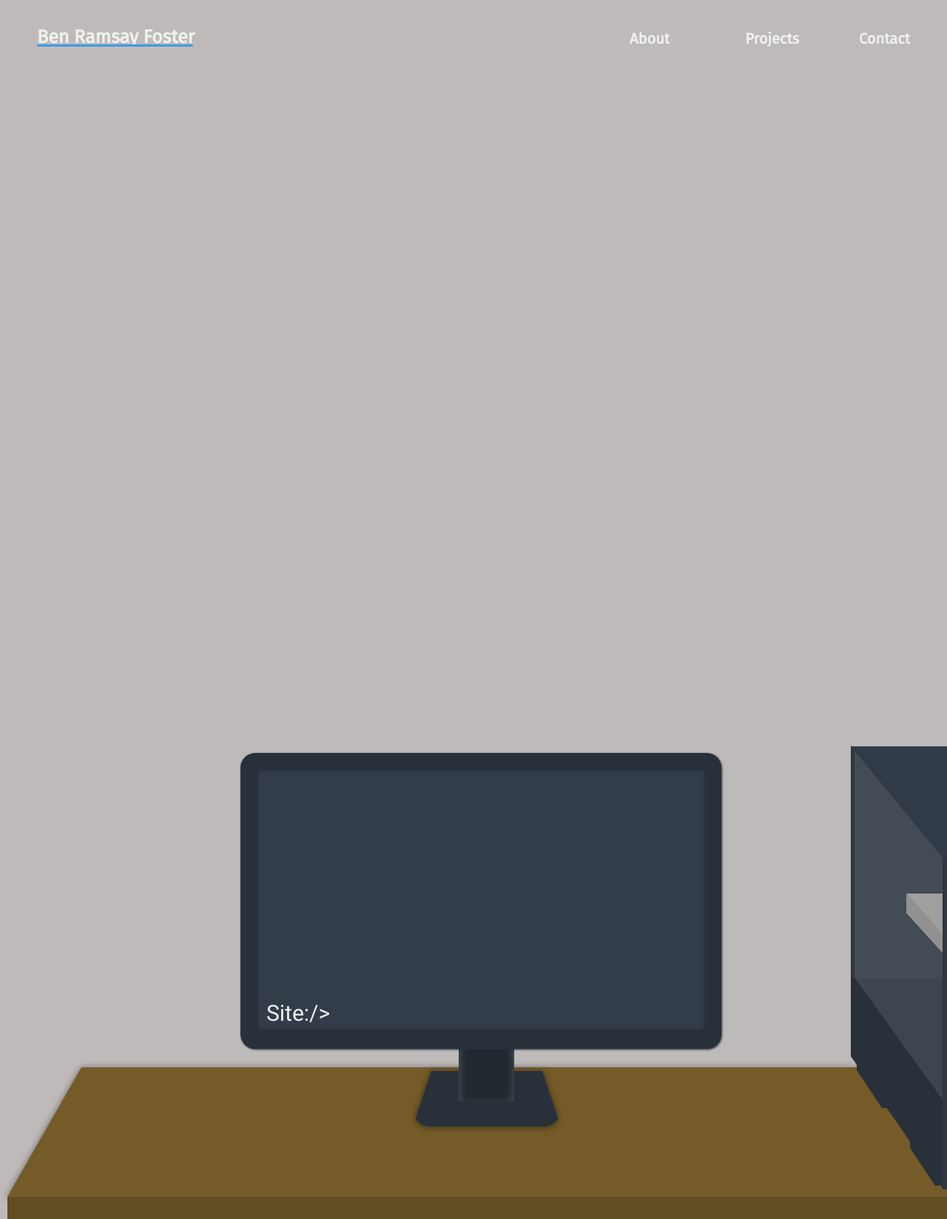
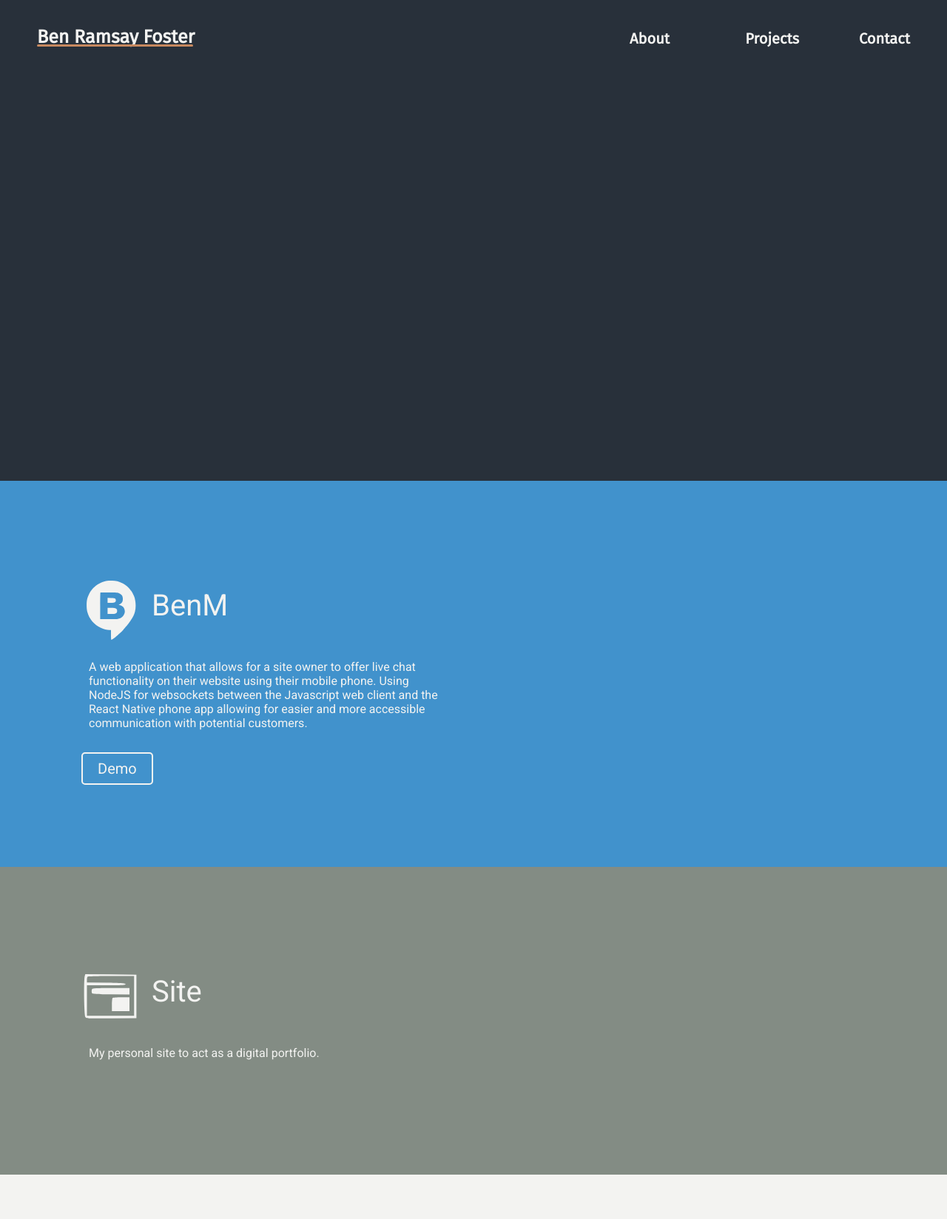
Before and after one commit to BenRF/Site, a PHP site: page /home.php in a window 1280 px wide. Shown: the whole page at 74% size. Run offline with PHP 8.4, Linux system fonts and the light colour scheme.

Commit message:
Continued work on redesign

```diff
--- a/home.php
+++ b/home.php
@@ -34,52 +34,58 @@
 			<div id="scroll" class="scroll underTitle"></div>
 		</div>
 		<div id="main" class="typingLock">
-			<?php
-				echo file_get_contents("./drawings/desk.php");
-			?>
 			<p id="cmd2" class="cmd"></p>
-		  <p id="cmd1" class="cmd">Site:/> <b id="bl" class="blink"> _</b></p>
-		</div>
-		<div id="about" class="aboutLock">
-			<div class="about">
-				<img class="self" src="./self.jpg"/>
-				<p class="about">
-					I am currently studying Computer science at the University of Essex and am just about to start my third and final year of the course.
-				</p>
-				<p class="about">
-					My main interest in coding comes from the enjoyment of finding solutions regardless of if it's getting a complex feature or creating a
-					clear design for a user to interact with.
-				</p>
-				<p class="about">
-					I believe that thanks to this I have been able to create a website that portrays my passion for design and my attention to detail while
-					sufficiently
-				</p>
-				<p class="about">
-					While my main focus is to finish my degree, I am always looking for and are more than welcome to opportunities that can help me gain more experience outside of university.
-				</p>
-			</div>
+		  <p id="cmd1" class="cmd"><b id="bl" class="blink"> _</b></p>
 		</div>
 		<div id="projects" class="projectLock">
 			<?php
-			$p = scandir("./projects");
-			$count = 0;
-			foreach ($p as $project) {
-				if ($count > 1) {
-					$col = file_get_contents("./projects/".$project."/col.txt");
-					echo '<a href="https://github.com/BenRF/BenM-app-">';
-					echo '<div class="card">';
-						echo '<div class="title">';
-							echo file_get_contents("./projects/".$project."/icon.svg");
-							echo '<p class="projectTitle" style="color: '.$col.'">'.$project.'</p>';
-						echo '</div>';
-						echo '<img src="./projects/'.$project.'/base.jpg" class="card"/>';
-						echo '<p class="projectDesc">'. file_get_contents("./projects/".$project."/desc.txt") .'</p>';
-					echo '</div>';
-					echo '</a>';
-				}
-				$count = $count + 1;
-			}
+			// $p = scandir("./projects");
+			// $count = 0;
+			// foreach ($p as $project) {
+			// 	if ($count > 1) {
+			// 		$col = file_get_contents("./projects/".$project."/col.txt");
+			// 		echo '<a href="https://github.com/BenRF/BenM-app-">';
+			// 		echo '<div class="card">';
+			// 			echo '<div class="title">';
+			// 				echo file_get_contents("./projects/".$project."/icon.svg");
+			// 				echo '<p class="projectTitle" style="color: '.$col.'">'.$project.'</p>';
+			// 			echo '</div>';
+			// 			echo '<img src="./projects/'.$project.'/base.jpg" class="card"/>';
+			// 			echo '<p class="projectDesc">'. file_get_contents("./projects/".$project."/desc.txt") .'</p>';
+			// 		echo '</div>';
+			// 		echo '</a>';
+			// 	}
+			// 	$count = $count + 1;
+			// }
 			?>
+			<div class="project" style="background: #4192cc;">
+				<div class="icon">
+					<?php
+						echo file_get_contents("./projects/BenM (client)/icon.svg");
+					?>
+				</div>
+				<p class="projectTitle">BenM</p>
+				<p class="projectDescription">
+					A web application that allows for a site owner to offer live chat functionality on their website using their mobile phone. Using NodeJS for websockets between the
+					Javascript web client and the React Native phone app allowing for easier and more accessible communication with potential customers.
+				</p>
+				<div class="projectLinks">
+					<div class="projectLink">
+						<p class="projectButtonTag">Demo</p>
+					</div>
+				</div>
+			</div>
+			<div class="project" style="background: #838c84;">
+				<div class="icon">
+					<?php
+						echo file_get_contents("./projects/website/icon.svg");
+					?>
+				</div>
+				<p class="projectTitle">Site</p>
+				<p class="projectDescription">
+					My personal site to act as a digital portfolio.
+				</p>
+			</div>
 		</div>
 		<div id="contact" class="contactLock">
 			<div id="benMApp" class="benM">
--- a/stuff.js
+++ b/stuff.js
@@ -27,7 +27,7 @@ function scrollCheck() {
 	}
 	var height = window.innerWidth;
 	var s = document.getElementById("scroll");
-	var scrolled = document.body.scrollLeft + 50;
+	var scrolled = document.body.scrollTop + 50;
 	var step1 = height * 0.95;
 	var step2 = height * 1.95;
 	var step3 = height * 2.95;
@@ -66,8 +66,6 @@ function start() {
 	function update() {
 		clearInterval(message);
 		var script = [
-			["Site:/> cd scripts",3,0,""],
-			["Site:/scripts> greeting.exe",4,1,"Site:/scripts>"],
 			["Hey",2,0,""],
 			["Hey, welcome to my site",4,0,""],
 			["This is a site about Ben",3.5,0,""],
@@ -78,13 +76,6 @@ function start() {
 			["It tells you how to get in touch",4,0,""],
 			["So feel free to read in awe",3.3,0,""],
 			["So feel free to look around",8,0,""],
-			//["Site:/scripts> mysql -u root -p",9,1,"Site:/scripts>"],
-			//["Enter password: pa$$word",3,1,"Enter password:"],
-			//["mysql> use BenRF;",3,1,"mysql>"],
-			//["mysql> SELECT count(languages) FROM skills;",6,1,"mysql>"],
-			//["Count(languages) 10",3,1,"Count(languages)"],
-			//["mysql> quit;",3,1,"mysql>"],
-			["Site:/scripts> cd ..",15,1,"Site:/scripts>"],
 		];
 		if (script[position][2] === 1) {
 			//delete the blinker
--- a/styles.css
+++ b/styles.css
@@ -2,7 +2,7 @@ html {
 	scroll-behavior: smooth;
 }
 body {
-	background: #bfbaba;
+	background: #f3f3f1;
 	margin: 0px;
 	font-family: 'Roboto', sans-serif;
 }
@@ -29,7 +29,7 @@ div.detached {
 }
 div.scroll {
 	border-style: solid;
-	border-color: #389deb;
+	border-color: #c8895f;
 	border-width: 0px 0px 3px 0px;
 	position: absolute;
 	border-radius: 2px;
@@ -60,10 +60,12 @@ div.underContact {
 }
 div.typingLock {
 	position: absolute;
-	height: 100%;
+	height: 650px;
 	width: 100%;
 	top: 0px;
 	left: 0px;
+	background: #28303a;
+	text-align: center;
 }
 div.aboutLock {
 	padding-top: 100px;
@@ -83,19 +85,17 @@ div.about {
 	padding-left: 2%;
 }
 div.projectLock {
-	padding-top: 110px;
+	top: 650px;
+	left: 0%;
+	width: 100%;
 	position: absolute;
-	top: 0%;
-	left: 200%;
-	width: 99%;
-	height: 93%;
-	padding-right: 0.5%;
+	background: #d1d1cf;
 }
 div.contactLock {
 	padding-top: 106px;
 	position: absolute;
-	top: 0%;
-	left: 300%;
+	top: 300%;
+	left: 0%;
 	width: 99%;
 	height: 85%;
 	padding-left: 0.5%;
@@ -140,20 +140,60 @@ p.projectDesc {
 	height: 78%;
 	width: 50%;
 }
-div.title svg {
-	height: 30px;
-	width: 30px;
+div.icon svg {
+	height: 80px;
+	width: 80px;
 	margin-top: 10px;
 	margin-left: 10px;
 	margin-right: 15px;
 	float: left;
 }
+div.project {
+	padding-left: 100px;
+	padding-top: 125px;
+	padding-bottom: 155px;
+}
 p.projectTitle {
-	font-size: 25px;
-	color: #2d75b6;
+	font-size: 40px;
+	color: #f3f3f1;
 	margin: 0px;
 	padding: 0px;
-	padding-top: 10px;
+	padding-top: 20px;
+}
+p.projectDescription {
+	font-size: 16px;
+	color: #f3f3f1;
+	margin: 0px;
+	padding: 0px;
+	padding-top: 50px;
+	padding-left: 20px;
+	max-width: 40%;
+}
+div.projectLinks {
+	background: green;
+	margin-top: 30px;
+}
+div.projectLink {
+	transition: 0.5s;
+	display: inline-block;
+	padding-left: 20px;
+	padding-top: 8px;
+	padding-bottom: 8px;
+	padding-right: 20px;
+	border-radius: 5px;
+	border: 2px solid #f3f3f1;
+	float: left;
+	margin-left: 10px;
+}
+div.projectLink:hover {
+	transition: 0.5s;
+	background: #f3f3f1;
+}
+p.projectButtonTag {
+	transition: 0.5s;
+	margin: 0px;
+	font-size: 20px;
+	color: #f3f3f1;
 }
 div.benM {
 	height: 80vh;
@@ -185,20 +225,6 @@ p.picker {
 	margin-top: 30vh;
 	margin-left: 60px;
 	margin-bottom: 0px;
-}
-p.lucky {
-	width: 180px;
-	margin-top: 20px;
-	margin-left: 65px;
-	transition: 0.5s;
-	font-size: 25px;
-	color: #28303a;
-	text-decoration: underline;
-	text-decoration-color: #cecece;
-}
-p.lucky:hover {
-	transition: 0.5s;
-	text-decoration-color: #c99149;
 }
 a.hidden {
 	text-decoration: none;
@@ -237,7 +263,7 @@ p.detail {
 	font-weight: bold;
 }
 p.header {
-	color: #28303a;
+	color: #403937;
 	transition: 0.75s;
 	font-size: 20px;
 	font-weight: bold;
@@ -254,11 +280,11 @@ p.header {
 }
 p.attachedT {
 	transition: 0.25s;
-	color: #f0f2ee !important;
+	color: #f3f3f1 !important;
 }
 p.attachedH {
 	transition: 0.25s;
-	color: #f0f2ee !important;
+	color: #f3f3f1 !important;
 }
 p.a {
 	right: 375;
@@ -275,7 +301,7 @@ p.header:hover {
 }
 p.title {
 	transition: 0.25s;
-	color: #28303a;
+	color: #403937;
 	top: 10px;
 	position: absolute;
 	height: 20px;
@@ -322,12 +348,12 @@ p.hide {
 p.cmd {
 	transition: 0.5s;
 	line-height: 3.5vw;
-	font-size: 1.5vw;
-	color: #f0f2ee;
+	font-size: 3em;
+	color: #f3f3f1;
 	font-weight: 500;
 	margin: 0px;
 	padding: 0px;
-	left: 360px;
+	left: 175px;
 	position: absolute;
 	-webkit-touch-callout: none;
   -webkit-user-select: none;
@@ -335,14 +361,13 @@ p.cmd {
   -moz-user-select: none;
   -ms-user-select: none;
   user-select: none;
+  top: 275px;
 }
 #cmd1 {
-	font-size: 30px;
-	bottom: 255px;
+	opacity: 1;
 }
 #cmd2 {
 	opacity: 0;
-	bottom: 250px
 }
 b.solid {
 	color: #c99149;
@@ -356,7 +381,7 @@ b.blink {
 		color: transparent;
 	}
 	50% {
-		color: #c99149;
+		color: #c8895f;
 	}
 }
 img.self {
```
Also changed, not shown: icons/batman.jpeg (deleted), projects/BenM (client)/icon.svg, projects/Website/icon.svg, projects/screeps/icon.svg.
